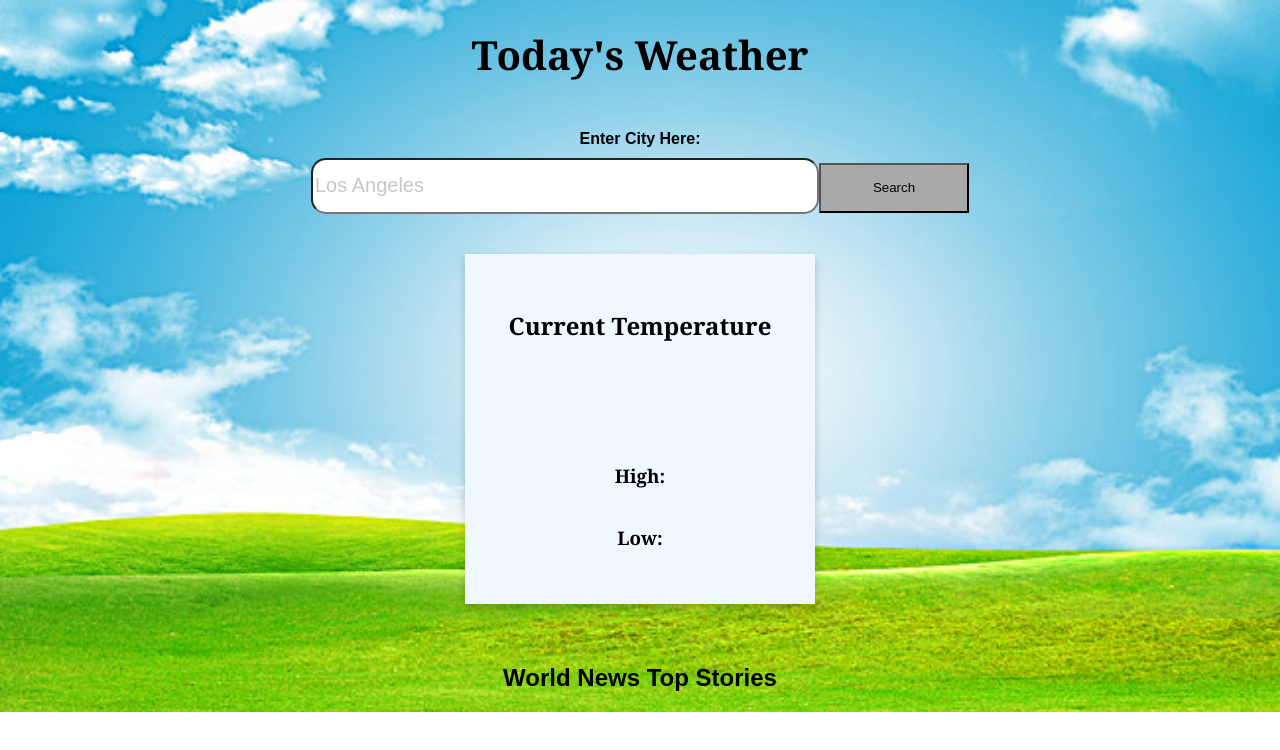
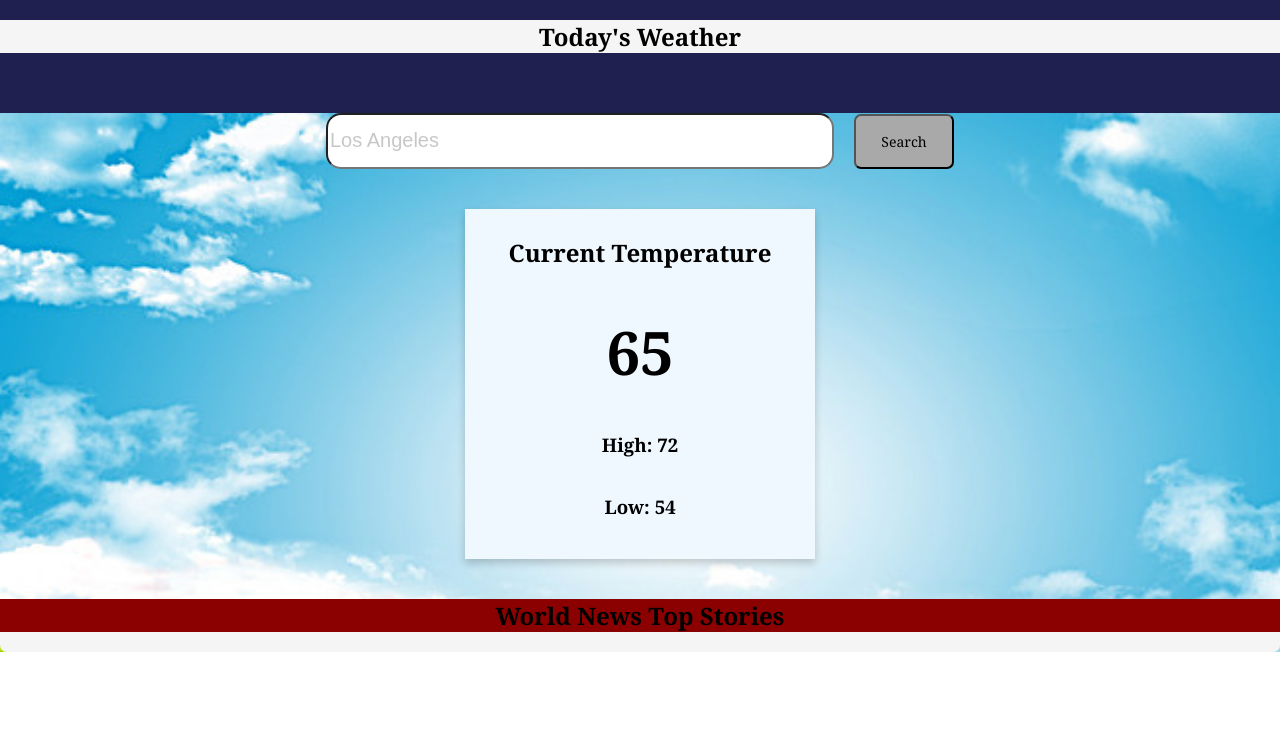
Before and after one commit to estott10/first-dm-project, a React (Create React App) app in the folder first-project/: page / in a window 1280 px wide. Shown: the top 750 px of the page. Built offline with nearby package versions, Linux system fonts and the light colour scheme.

Commit message:
styling changes

```diff
--- a/first-project/src/App.css
+++ b/first-project/src/App.css
@@ -1,8 +1,6 @@
 .App {
   text-align: center;
-  background-image: url("./WeatherTrackerImage.jpg");
-  background-repeat: no-repeat;
-  background-size: cover;
+  background-color: rgb(32, 32, 80);
   display: flex;
   flex-direction: column;
   justify-content: center;
@@ -22,9 +20,17 @@
 
 }
 
+.nav_bar {
+  background-color: rgb(32, 32, 80);
+  margin-bottom: 40px;
+}
+
 .App-title {
-  font-size: 2.5em;
+  width: 100%;
+  height: 60%;
+  font-size: 1.5em;
   font-family: Cambria, Cochin, Georgia, Times, 'Times New Roman', serif;
+  background-color: whitesmoke;
 }
 
 .App-intro {
@@ -34,6 +40,12 @@
 @keyframes App-logo-spin {
   from { transform: rotate(0deg); }
   to { transform: rotate(360deg); }
+}
+
+.dashboard {
+  background-image: url("./WeatherTrackerImage.jpg");
+  background-repeat: no-repeat;
+  background-size: cover;
 }
 
 .inputfield {
@@ -49,9 +61,13 @@ div {
 }
 
 .search {
-  width: 150px;
-  height: 50px;
+  width: 100px;
+  height: 55px;
   background-color: darkgray;
+  border-radius: 7px;
+  margin-left: 20px;
+  font-size: 14px;
+  font-family: Cambria, Cochin, Georgia, Times, 'Times New Roman', serif;
 }
 
 .input {
@@ -61,13 +77,13 @@ div {
   font-size: 20px;
 }
 
+input_div{
+  margin-top: 40px;
+}
+
 ::-webkit-input-placeholder { /* Chrome/Opera/Safari */
   font-size: 20px;
   opacity: .4;
-}
-
-.input-header {
- margin-bottom: 10px;
 }
 
 .weather-card{
@@ -83,19 +99,58 @@ div {
   font-family: Cambria, Cochin, Georgia, Times, 'Times New Roman', serif
 }
 
+.weather_card_title {
+  margin-bottom: 0px;
+  margin-top: 5px;
+}
+
 .weathertext {
   font-size: 60px;
-  margin-top: 20px;
+  margin-top: 0px;
   margin-bottom: 20px;
 }
+
 
 .headline{
   font-family: Cambria, Cochin, Georgia, Times, 'Times New Roman', serif;
   font-size: 30px;
   background-color: white;
+  border-radius: 7px;
   margin-top: 0px;
   margin-bottom: 5px;
   margin-left: auto;
   margin-right: auto;
   width: 800px;
 }
+
+.weather_news {
+display: flex;
+flex-direction: row;
+justify-content: space-around;
+align-items: top;
+}
+
+.displaynews {
+  background-color: transparent;
+  border-radius: 7px;
+}
+
+.headline {
+  font-family: 'Times New Roman', Times, serif;
+  font-size: 18px;
+}
+
+.full_story {
+  font-size: 12px;
+}
+
+.news_list {
+  background-color: whitesmoke;
+  border-radius: 7px;
+}
+
+.top_stories {
+  font-family: Cambria, Cochin, Georgia, Times, 'Times New Roman', serif;
+  background-color: darkred;
+  margin-top: 0px;
+}
--- a/first-project/src/App.js
+++ b/first-project/src/App.js
@@ -7,9 +7,9 @@ export default class App extends Component {
   constructor(props) {
     super(props)
     this.state = {
-      weatherConditions: "",
-      weatherHigh: "",
-      weatherLow: "",
+      weatherConditions: "65",
+      weatherHigh: "72",
+      weatherLow: "54",
       city: "",
       weatherObj: [],
       apiKey: '156de3e62727130be6afca5f4c49d571',
@@ -51,6 +51,12 @@ export default class App extends Component {
       })
   }
 
+  clear= () => {
+    this.setState( {
+      city: ""
+    })
+  }
+
 
   onchange = (event) => {
     const { value } = event.target;
@@ -65,8 +71,8 @@ export default class App extends Component {
 
     return (
       <div className="App">
-        <h1 className="App-title">Today's Weather</h1>
-        <Dashboard weatherinput={this.onchange} city={this.state.city} submitWeather={this.submitchange} searchArticles={this.searchArticles} articleList={this.state.newsList}  temp={currenttemp} high={highTemp} low={lowTemp}
+       <nav className="nav_bar"> <h1 className="App-title">Today's Weather</h1> </nav>
+        <Dashboard weatherinput={this.onchange} city={this.state.city} submitWeather={this.submitchange} searchArticles={this.searchArticles} articleList={this.state.newsList}  temp={currenttemp} high={highTemp} low={lowTemp} clearInput= {this.clear}
         />
       </div>
     );
--- a/first-project/src/Components/Dashboard.js
+++ b/first-project/src/Components/Dashboard.js
@@ -16,18 +16,17 @@ export default class Dashboard extends Component {
     render() {
         const { articleList } = this.props
         return (
-            <div>
-                <div>
-                    <span>
-                        <h4 className="input-header">Enter City Here:</h4>
+            <div className= "dashboard">
+                <div className= "input_dashboard">
+                    <span className= "input_div">
                         <input type="text" placeholder="Los Angeles" className='input' value={this.props.city} onChange={this.props.weatherinput} />
-                        <button className='search' onClick={() => { this.props.submitWeather(); this.props.searchArticles() }} >Search</button>
+                        <button className='search' onClick={() => { this.props.submitWeather(); this.props.searchArticles(); this.props.clearInput() }} >Search</button>
                     </span>
                 </div>
-                <div>
-                    <Weather currentTemp={this.props.temp} hightemp={this.props.high} lowtemp={this.props.low} />
+                    <div className= "weather_dashboard">
+                        <Weather currentTemp={this.props.temp} hightemp={this.props.high} lowtemp={this.props.low} currentCity={this.props.city} />
                     </div>
-                <div>
+                    <div className="news_list">
                     <h2 className= "top_stories"> World News Top Stories</h2>
                         {articleList.map((elem, i) => {
                             return <ul className="article_List" key={i}>
--- a/first-project/src/Components/DisplayNews.js
+++ b/first-project/src/Components/DisplayNews.js
@@ -15,9 +15,8 @@ export default class DisplayNews extends Component {
         //Destructuring
         return(
             <div className="displaynews">
-                <h3 className="headline">{this.props.newsTitle}</h3>
-                <a href={this.props.newsUrl}>Get The Full Story</a>
-        </div>
+                <a href={this.props.newsUrl} className="full_story"><h3 className="headline">{this.props.newsTitle}</h3></a>
+            </div>
         )
     }
 }
--- a/first-project/src/Components/Weather.js
+++ b/first-project/src/Components/Weather.js
@@ -10,22 +10,19 @@ export default class Weather extends Component {
 
 
     }
-    //binding
-    //methods
 
     render() {
 
         return (
-            <div>
+            <div className="weather-card">
+                    <h2 className="weather_card_title"> Current Temperature </h2>
 
-                <div className="weather-card">
-                    <h2> Current Temperature </h2>
                     <h4>{this.props.winfo}</h4>
                     <h5 className="weathertext" >{this.props.currentTemp}</h5>
                     <div>
                         <h3>High: {this.props.hightemp}</h3>
                         <h3>Low: {this.props.lowtemp}</h3>
-                    </div>
+
                 </div>
             </div>
 
```
Lines whose indentation alone changed are shown as unchanged.
